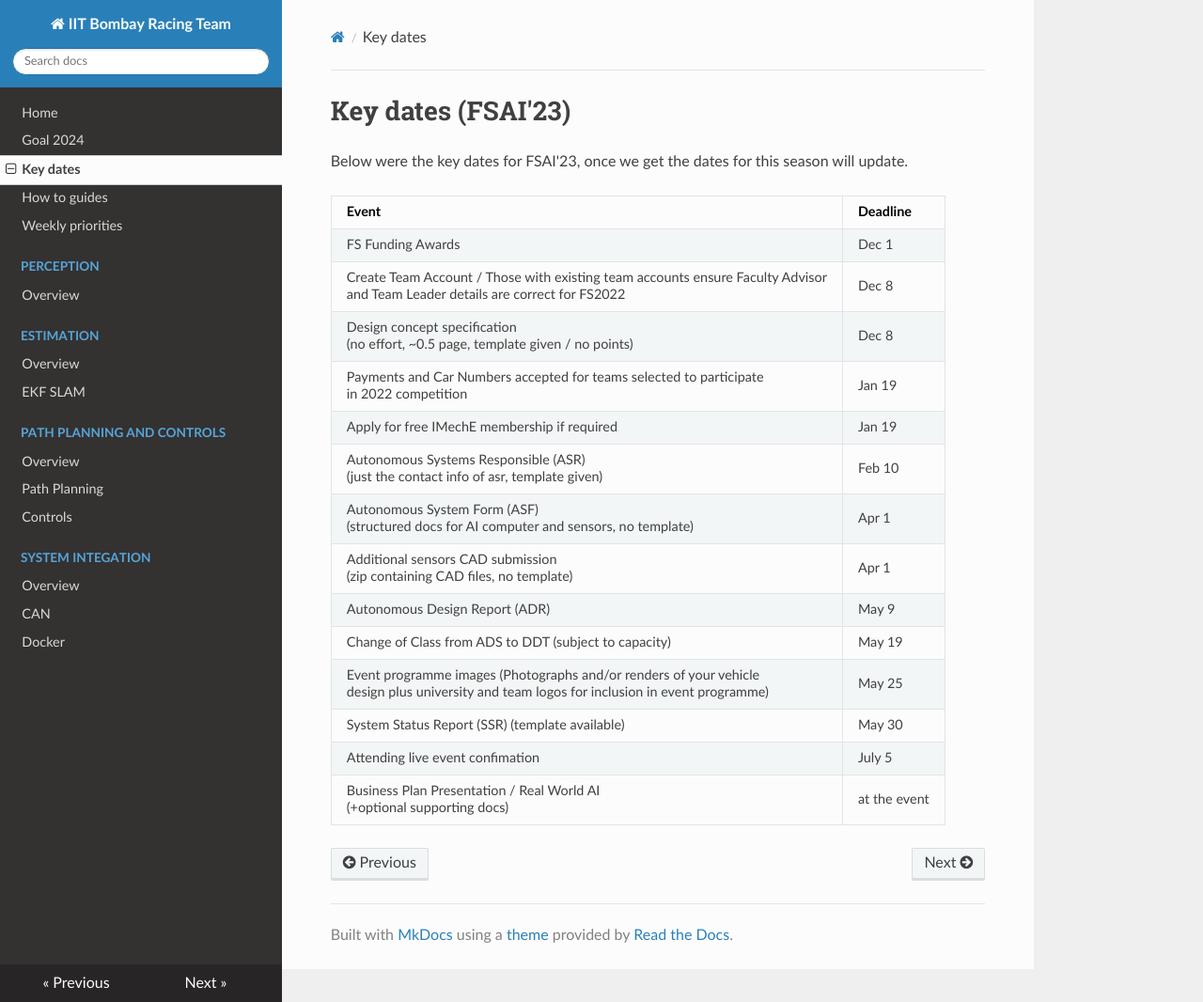
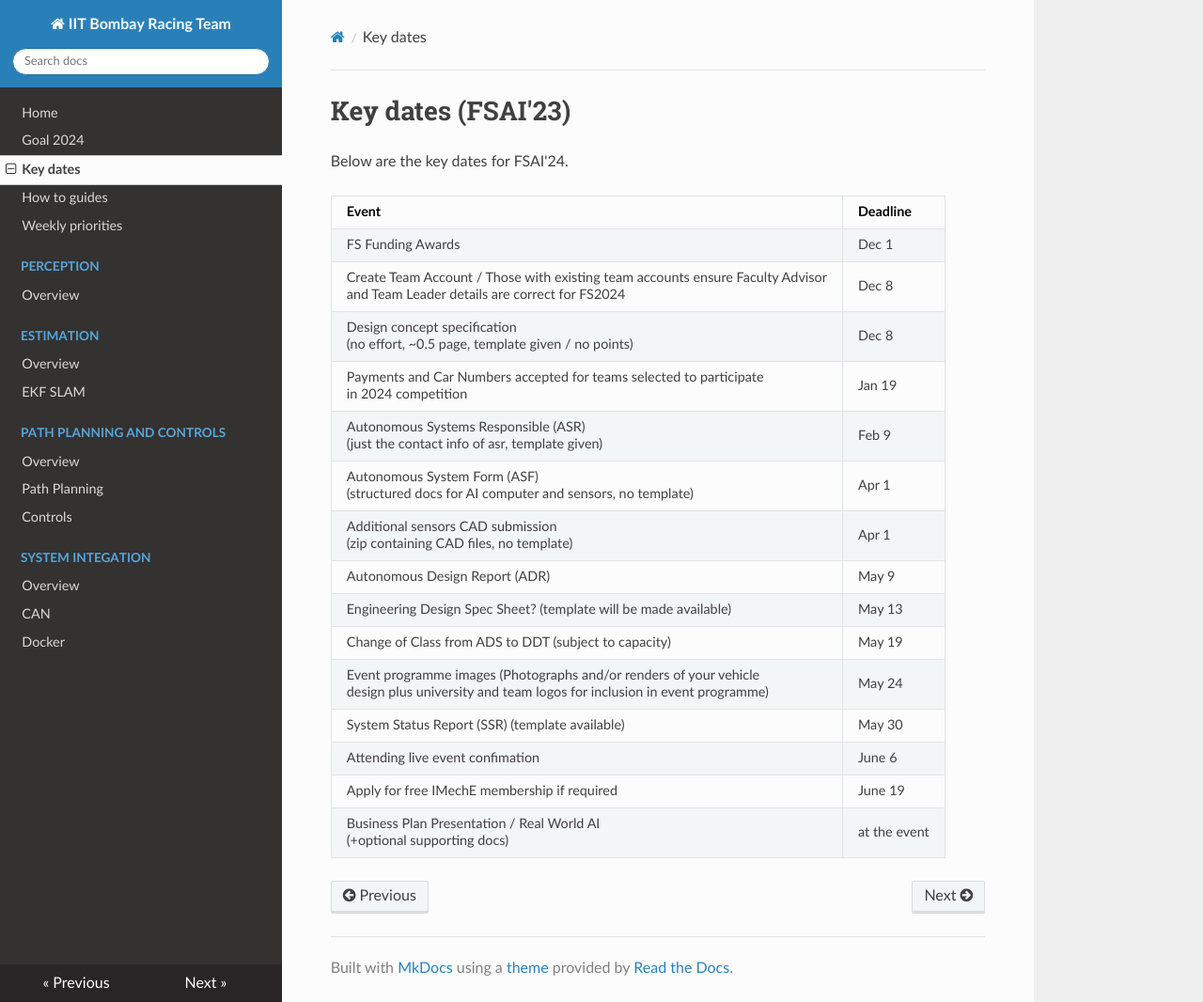
Before and after one commit to IITB-Racing/team-wiki, an MkDocs documentation site: the page built from docs/dates.md, in a window 1280 px wide and 1066 px high. Shown: the whole window at 94% size. Built offline with MkDocs 1.6.1, drawn with Linux system fonts in a browser that asks for light colours; nearby versions of some CDN libraries.

Commit message:
updated key dates

```diff
--- a/docs/dates.md
+++ b/docs/dates.md
@@ -1,20 +1,21 @@
 # Key dates (FSAI'23)
 
-Below were the key dates for FSAI'23, once we get the dates for this season will update.
+Below are the key dates for FSAI'24.
 
 | Event | Deadline |
 | --- | --- |
 | FS Funding Awards | Dec 1 |
-| Create Team Account / Those with existing team accounts ensure Faculty Advisor <br /> and Team Leader details are correct for FS2022  | Dec 8 |
+| Create Team Account / Those with existing team accounts ensure Faculty Advisor <br /> and Team Leader details are correct for FS2024  | Dec 8 |
 | Design concept specification <br /> (no effort, ~0.5 page, template given / no points) | Dec 8 |
-| Payments and Car Numbers accepted for teams selected to participate <br /> in 2022 competition | Jan 19 |
-| Apply for free IMechE membership if required | Jan 19 |
-| Autonomous Systems Responsible (ASR) <br /> (just the contact info of asr, template given) | Feb 10 |
+| Payments and Car Numbers accepted for teams selected to participate <br /> in 2024 competition | Jan 19 |
+| Autonomous Systems Responsible (ASR) <br /> (just the contact info of asr, template given) | Feb 9 |
 | Autonomous System Form (ASF) <br /> (structured docs for AI computer and sensors, no template) | Apr 1 |
 | Additional sensors CAD submission <br /> (zip containing CAD files, no template) | Apr 1 |
 | Autonomous Design Report (ADR) | May 9 |
+| Engineering Design Spec Sheet? (template will be made available) | May 13 |
 | Change of Class from ADS to DDT (subject to capacity) | May 19 |
-| Event programme images (Photographs and/or renders of your vehicle <br /> design plus university and team logos for inclusion in event programme) | May 25 |
+| Event programme images (Photographs and/or renders of your vehicle <br /> design plus university and team logos for inclusion in event programme) | May 24 |
 | System Status Report (SSR) (template available) | May 30 |
-| Attending live event confimation | July 5 |
+| Attending live event confimation | June 6 |
+| Apply for free IMechE membership if required | June 19 |
 | Business Plan Presentation / Real World AI <br /> (+optional supporting docs) | at the event |
```
